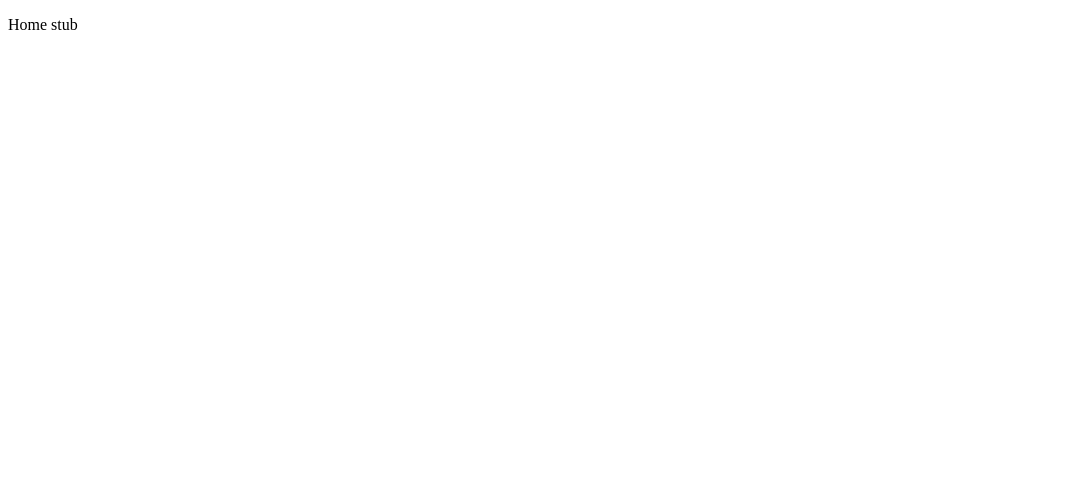
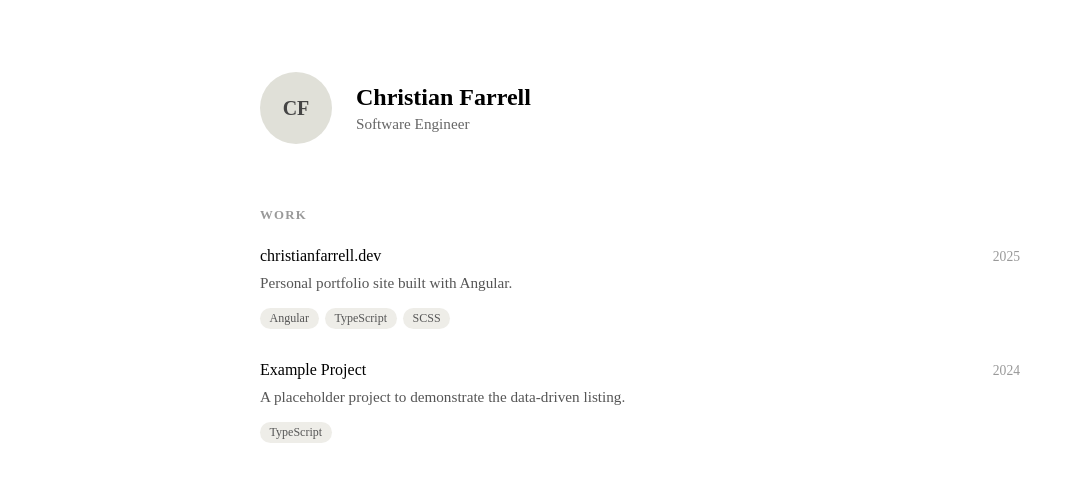
Before and after one commit to CFdefense/christianfarrell.dev, an Angular app: page / in a window 1280 px wide. Shown: the top 482 px of the page, without its empty margins (0-1074 px from the left). Built offline with nearby package versions, Linux system fonts and the light colour scheme.

Commit message:
feat: implement HomeComponent with data-driven project list

```diff
--- a/src/app/pages/home/home.html
+++ b/src/app/pages/home/home.html
@@ -1 +1,39 @@
-<p>Home stub</p>
+<main class="home">
+  <header class="home__header">
+    <a routerLink="/profile" class="home__avatar-link" aria-label="View profile">
+      <div class="home__avatar-placeholder">CF</div>
+    </a>
+    <div class="home__intro">
+      <h1>Christian Farrell</h1>
+      <p class="home__tagline">Software Engineer</p>
+    </div>
+  </header>
+
+  <section class="home__projects">
+    <h2>Work</h2>
+    <ul class="project-list">
+      @for (project of projects; track project.title) {
+        <li class="project-card">
+          <div class="project-card__header">
+            <span class="project-card__title">
+              @if (project.url) {
+                <a [href]="project.url" target="_blank" rel="noopener noreferrer">
+                  {{ project.title }}
+                </a>
+              } @else {
+                {{ project.title }}
+              }
+            </span>
+            <span class="project-card__year">{{ project.year }}</span>
+          </div>
+          <p class="project-card__description">{{ project.description }}</p>
+          <ul class="project-card__tags">
+            @for (tag of project.tags; track tag) {
+              <li class="project-card__tag">{{ tag }}</li>
+            }
+          </ul>
+        </li>
+      }
+    </ul>
+  </section>
+</main>
--- a/src/app/pages/home/home.scss
+++ b/src/app/pages/home/home.scss
@@ -1 +1,114 @@
-// home styles
+.home {
+  max-width: 760px;
+  margin: 0 auto;
+  padding: 4rem 1.5rem;
+
+  &__header {
+    display: flex;
+    align-items: center;
+    gap: 1.5rem;
+    margin-bottom: 4rem;
+  }
+
+  &__avatar-link {
+    text-decoration: none;
+  }
+
+  &__avatar-placeholder {
+    width: 72px;
+    height: 72px;
+    border-radius: 50%;
+    background: #e0e0d8;
+    display: flex;
+    align-items: center;
+    justify-content: center;
+    font-size: 1.25rem;
+    font-weight: 600;
+    color: #444;
+    cursor: pointer;
+
+    &:hover {
+      background: #d0d0c8;
+    }
+  }
+
+  &__intro h1 {
+    margin: 0;
+    font-size: 1.5rem;
+    font-weight: 600;
+  }
+
+  &__tagline {
+    margin: 0.25rem 0 0;
+    color: #666;
+    font-size: 0.95rem;
+  }
+
+  &__projects h2 {
+    font-size: 0.8rem;
+    text-transform: uppercase;
+    letter-spacing: 0.1em;
+    color: #999;
+    margin-bottom: 1.5rem;
+  }
+}
+
+.project-list {
+  list-style: none;
+  padding: 0;
+  margin: 0;
+  display: flex;
+  flex-direction: column;
+  gap: 2rem;
+}
+
+.project-card {
+  &__header {
+    display: flex;
+    justify-content: space-between;
+    align-items: baseline;
+    margin-bottom: 0.4rem;
+  }
+
+  &__title {
+    font-weight: 500;
+
+    a {
+      color: inherit;
+      text-decoration: none;
+
+      &:hover {
+        text-decoration: underline;
+      }
+    }
+  }
+
+  &__year {
+    font-size: 0.85rem;
+    color: #999;
+  }
+
+  &__description {
+    margin: 0 0 0.75rem;
+    color: #555;
+    font-size: 0.95rem;
+    line-height: 1.6;
+  }
+
+  &__tags {
+    list-style: none;
+    padding: 0;
+    margin: 0;
+    display: flex;
+    flex-wrap: wrap;
+    gap: 0.4rem;
+  }
+
+  &__tag {
+    font-size: 0.75rem;
+    padding: 0.2rem 0.6rem;
+    background: #eeede8;
+    border-radius: 999px;
+    color: #555;
+  }
+}
--- a/src/app/pages/home/home.ts
+++ b/src/app/pages/home/home.ts
@@ -1,10 +1,15 @@
 import { Component } from '@angular/core';
+import { RouterLink } from '@angular/router';
+import { PROJECTS } from '../../data/projects.data';
+import { Project } from '../../models/project.model';
 
 @Component({
   selector: 'app-home',
   standalone: true,
-  imports: [],
+  imports: [RouterLink],
   templateUrl: './home.html',
   styleUrl: './home.scss',
 })
-export class HomeComponent {}
+export class HomeComponent {
+  readonly projects: Project[] = PROJECTS;
+}
```
